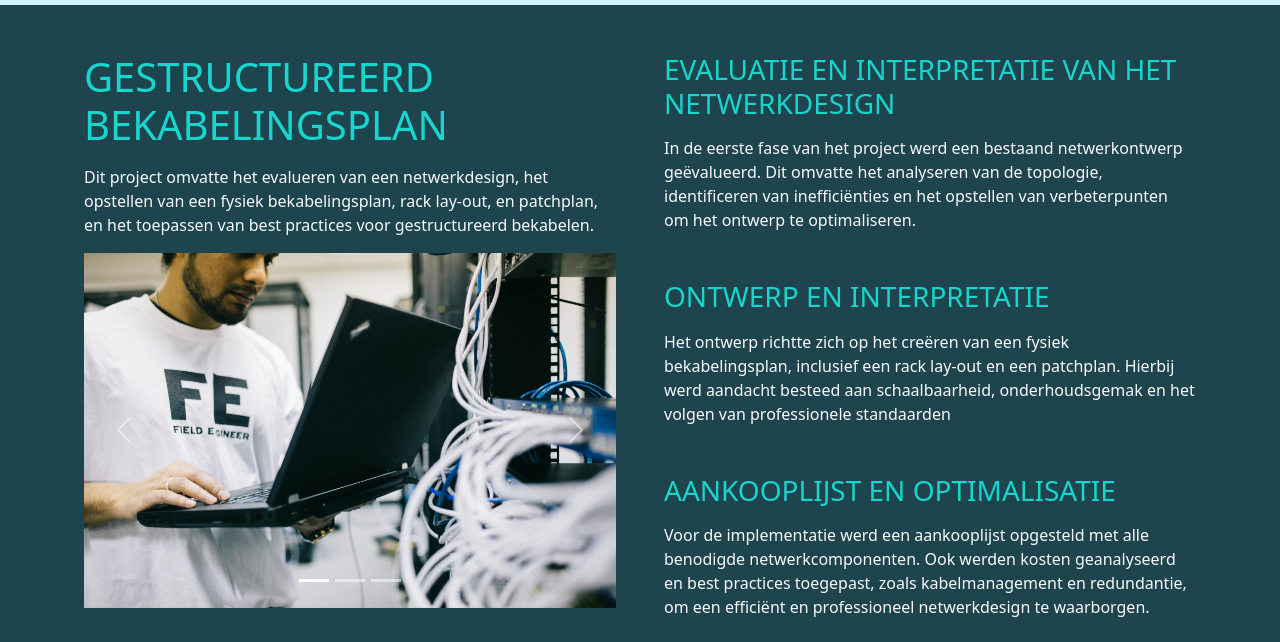
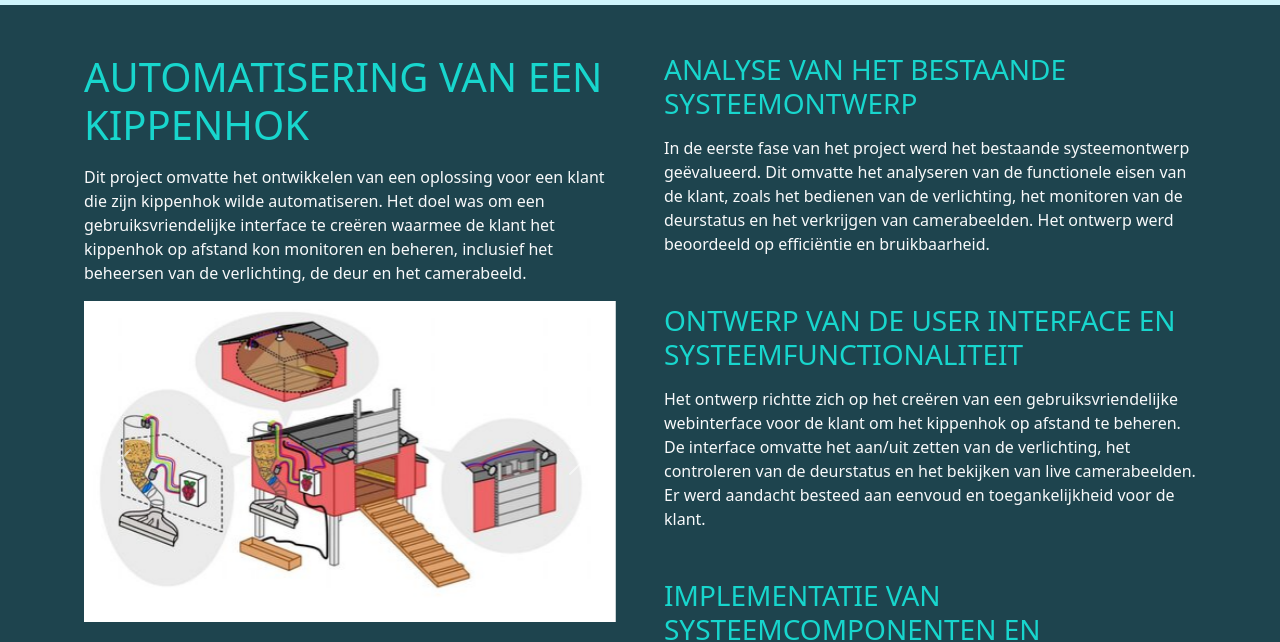
Before and after one commit to bpolattt/portfolio, a plain HTML site: page project1.html in a window 1280 px wide. Shown: the part 171-813 px from the top of the page. Drawn offline with nearby package versions, Linux system fonts and the light colour scheme.

Commit message:
project1klaar

```diff
--- a/project1.html
+++ b/project1.html
@@ -20,7 +20,7 @@
   <link rel="stylesheet" href="css/style.css">
 
   <link rel="stylesheet" href="css/font.css">
-  <script src="js/script.js"></script>
+  <script src="js/script.js" defer></script>
 </head>
 
 <body class="donker">
@@ -44,8 +44,8 @@
                 Portfolio
               </a>
               <ul class="dropdown-menu bg-info-subtle">
-                <li><a class="dropdown-item active" href="project.html">Project WebWizz</a></li>
-                <li><a class="dropdown-item" href="project.html">Project 2</a></li>
+                <li><a class="dropdown-item" href="project.html">Project WebWizz</a></li>
+                <li><a class="dropdown-item active" href="project1.html">Geautomatiseerde kippenhok</a></li>
                 <li><a class="dropdown-item" href="project.html">Project 3</a></li>
                 <li><a class="dropdown-item" href="project.html">Project 4</a></li>
               </ul>
@@ -60,8 +60,8 @@
 <main class="container-fluid text-light overflow-hidden">
 <section class="row gx-5 m-5">
     <article class="col-md-6">
-        <h1 class="text-uppercase tekstkleur-licht mb-3">Gestructureerd bekabelingsplan</h1>
-        <p>Dit project omvatte het evalueren van een netwerkdesign, het opstellen van een fysiek bekabelingsplan, rack lay-out, en patchplan, en het toepassen van best practices voor gestructureerd bekabelen.</p>
+        <h1 class="text-uppercase tekstkleur-licht mb-3">Automatisering van een Kippenhok</h1>
+        <p>Dit project omvatte het ontwikkelen van een oplossing voor een klant die zijn kippenhok wilde automatiseren. Het doel was om een gebruiksvriendelijke interface te creëren waarmee de klant het kippenhok op afstand kon monitoren en beheren, inclusief het beheersen van de verlichting, de deur en het camerabeeld.</p>
         <div id="carouselExampleIndicators" class="carousel slide mt-2">
           <div class="carousel-indicators">
             <button type="button" data-bs-target="#carouselExampleIndicators" data-bs-slide-to="0" class="active" aria-current="true" aria-label="Slide 1"></button>
@@ -70,10 +70,10 @@
           </div>
           <div class="carousel-inner">
             <div class="carousel-item active">
-              <img src="assets/images/configuratie_servers.jpg" class="d-block w-100" alt="persoon die servers configureert">
+              <img src="assets/images/kippenhok.jpg" class="d-block w-100" alt="Geautomatiseerde kippenhok illustratie">
             </div>
             <div class="carousel-item">
-              <img src="assets/images/bekabelingsPlan.png" class="d-block w-100" alt="Bekabelingsplan">
+              <img src="assets/images/Iot-project.jpg" class="d-block w-100" alt="persoon die aan een iot project werkt">
             </div>
             <div class="carousel-item">
               <img src="assets/images/switch_met_kabels.jpg" class="d-block w-100" alt="switches die verbonden zijn met kabels">
@@ -90,14 +90,14 @@
         </div>
     </article>
     <article class="col-md-6">
-        <h3 class="text-uppercase tekstkleur-licht mb-3">Evaluatie en interpretatie van het netwerkdesign</h3>
-        <p>In de eerste fase van het project werd een bestaand netwerkontwerp geëvalueerd. Dit omvatte het analyseren van de topologie, identificeren van inefficiënties en het opstellen van verbeterpunten om het ontwerp te optimaliseren.</p>
+        <h3 class="text-uppercase tekstkleur-licht mb-3">Analyse van het bestaande systeemontwerp</h3>
+        <p>In de eerste fase van het project werd het bestaande systeemontwerp geëvalueerd. Dit omvatte het analyseren van de functionele eisen van de klant, zoals het bedienen van de verlichting, het monitoren van de deurstatus en het verkrijgen van camerabeelden. Het ontwerp werd beoordeeld op efficiëntie en bruikbaarheid.</p>
 
-        <h3 class="text-uppercase tekstkleur-licht mb-3 mt-5">Ontwerp en interpretatie</h3>
-        <p>Het ontwerp richtte zich op het creëren van een fysiek bekabelingsplan, inclusief een rack lay-out en een patchplan. Hierbij werd aandacht besteed aan schaalbaarheid, onderhoudsgemak en het volgen van professionele standaarden</p>
+        <h3 class="text-uppercase tekstkleur-licht mb-3 mt-5">Ontwerp van de user interface en systeemfunctionaliteit</h3>
+        <p>Het ontwerp richtte zich op het creëren van een gebruiksvriendelijke webinterface voor de klant om het kippenhok op afstand te beheren. De interface omvatte het aan/uit zetten van de verlichting, het controleren van de deurstatus en het bekijken van live camerabeelden. Er werd aandacht besteed aan eenvoud en toegankelijkheid voor de klant.</p>
 
-        <h3 class="text-uppercase tekstkleur-licht mb-3 mt-5">Aankooplijst en optimalisatie</h3>
-        <p>Voor de implementatie werd een aankooplijst opgesteld met alle benodigde netwerkcomponenten. Ook werden kosten geanalyseerd en best practices toegepast, zoals kabelmanagement en redundantie, om een efficiënt en professioneel netwerkdesign te waarborgen.</p>
+        <h3 class="text-uppercase tekstkleur-licht mb-3 mt-5">Implementatie van systeemcomponenten en integratie</h3>
+        <p>Voor de automatisering werden verschillende componenten geselecteerd en geïntegreerd, zoals de camera, verlichting, en een systeem om de deurstatus te monitoren. Een database werd opgezet om de status van de deur en de verlichting bij te houden, en de verschillende systemen werden geïntegreerd in de webinterface om de klant volledige controle te geven.</p>
     </article>
 </section>
 
```
Also changed, not shown: contact.html (+1 -1 lines), index.html (+1 -1 lines), portfolio.html (+7 -6 lines), project.html (+2 -2 lines), assets/images/Iot-project.jpg (added), assets/images/kippenhok.jpg (added).
